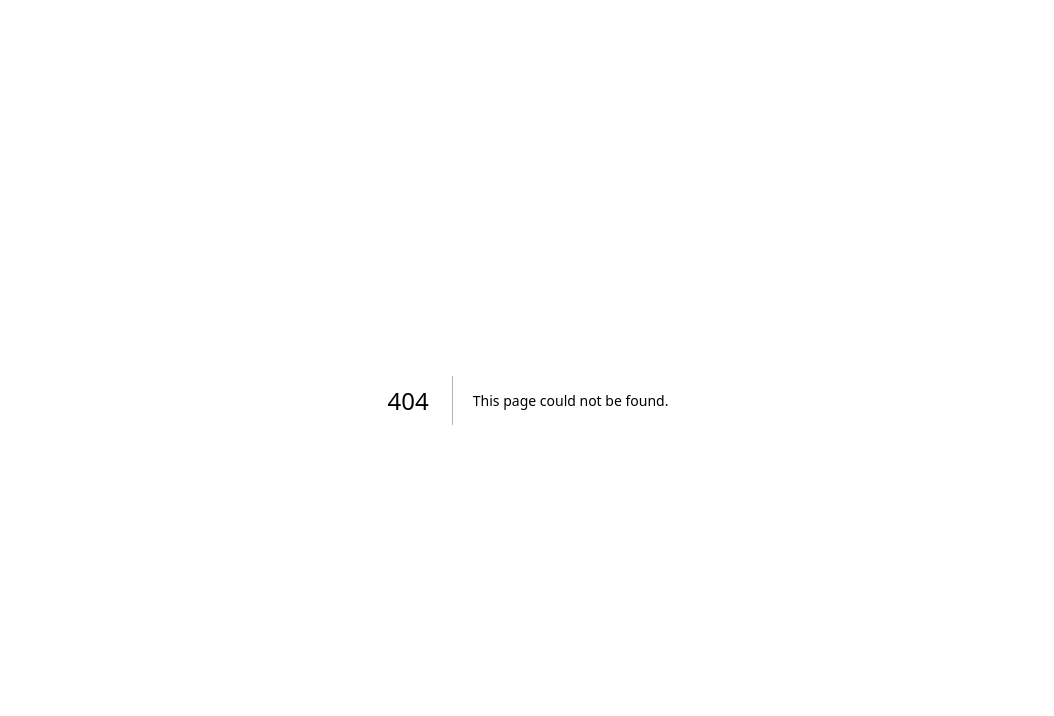
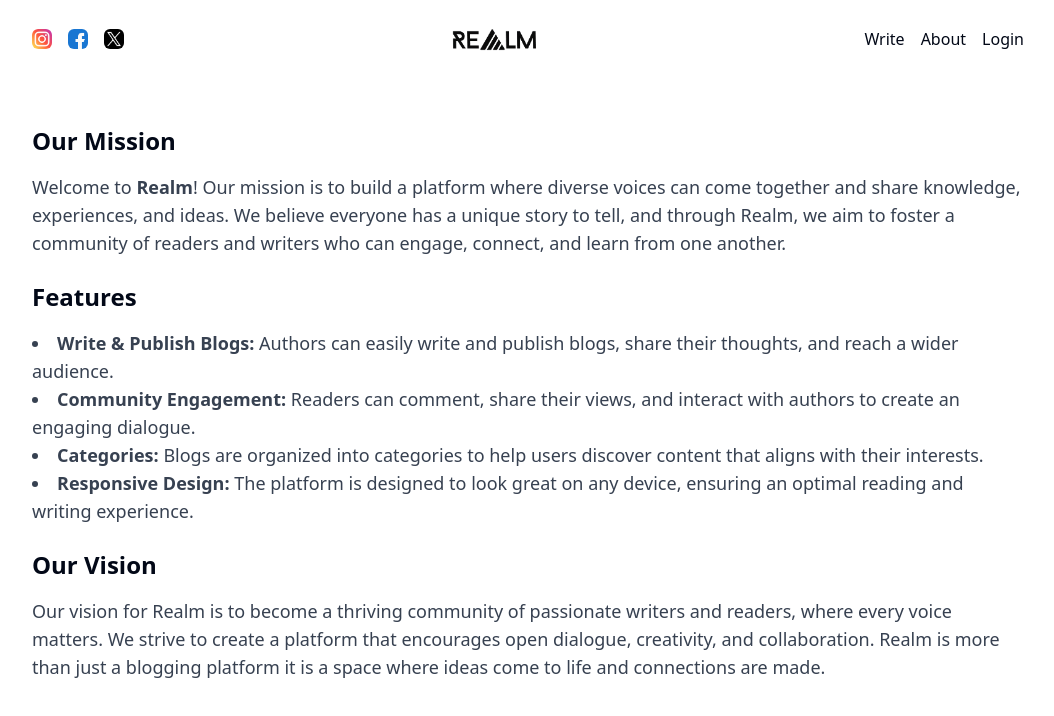
Before and after one commit to UdayPandey01/realm, a Next.js app: page /about in a window 1280 px wide. Before the commit this address had no page. Shown: the top 716 px of the page, without its empty margins (112-1166 px from the left). Built offline with nearby package versions, Linux system fonts and the light colour scheme.

Commit message:
aboutPage

```diff
--- /dev/null
+++ b/app/(dashboard)/about/page.tsx
@@ -0,0 +1,39 @@
+"use client"
+
+import Navbar from '@/components/Navbar';
+import React from 'react';
+
+const About = () => {
+  return (
+    <div>
+        <Navbar/>
+    <div className="max-w-5xl mx-auto px-4 py-12">
+      <section className="space-y-6">
+        <div>
+          <h2 className="text-2xl font-semibold mb-4">Our Mission</h2>
+          <p className="text-lg text-gray-700">
+            Welcome to <strong>Realm</strong>! Our mission is to build a platform where diverse voices can come together and share knowledge, experiences, and ideas. We believe everyone has a unique story to tell, and through Realm, we aim to foster a community of readers and writers who can engage, connect, and learn from one another.
+          </p>
+        </div>
+        <div>
+          <h2 className="text-2xl font-semibold mb-4">Features</h2>
+          <ul className="list-disc list-inside text-lg text-gray-700">
+            <li><strong>Write & Publish Blogs:</strong> Authors can easily write and publish blogs, share their thoughts, and reach a wider audience.</li>
+            <li><strong>Community Engagement:</strong> Readers can comment, share their views, and interact with authors to create an engaging dialogue.</li>
+            <li><strong>Categories:</strong> Blogs are organized into categories to help users discover content that aligns with their interests.</li>
+            <li><strong>Responsive Design:</strong> The platform is designed to look great on any device, ensuring an optimal reading and writing experience.</li>
+          </ul>
+        </div>
+        <div>
+          <h2 className="text-2xl font-semibold mb-4">Our Vision</h2>
+          <p className="text-lg text-gray-700">
+            Our vision for Realm is to become a thriving community of passionate writers and readers, where every voice matters. We strive to create a platform that encourages open dialogue, creativity, and collaboration. Realm is more than just a blogging platform it is a space where ideas come to life and connections are made.
+          </p>
+        </div>
+      </section>
+    </div>
+    </div>
+  );
+};
+
+export default About;
--- a/app/(dashboard)/category/[category]/page.tsx
+++ /dev/null
@@ -1,52 +0,0 @@
-"use client";
-
-import Navbar from "@/components/Navbar";
-import React, { use, useEffect, useState } from "react";
-
-interface Blog {
-  id: string;
-  title: string;
-  content: string;
-}
-
-const CategoryPage = ({ params }: { params: Promise<{ category: string }> }) => {
-  const { category } = use( params);
-  const [blogs, setBlogs] = useState<Blog[]>([]);
-
-  useEffect(() => {
-    if (category) {
-      fetchBlogs(category);
-    }
-  }, [category]);
-
-  const fetchBlogs = async (category: string) => {
-    try {
-      console.log("category", category)
-      const response = await fetch(`/api/blogs/cat-blog/${category}`);
-      const data = await response.json();
-      setBlogs(data.blog || []);
-    } catch (error) {
-      console.error("Error fetching blogs:", error);
-    }
-  };
-
-  return (
-    <div>
-      <Navbar/>
-    <div className="mt-8">
-      <h1 className="text-3xl font-semibold">Category: {category}</h1>
-
-      <ul className="mt-4 space-y-4">
-        {blogs.map((blog) => (
-          <li key={blog.id} className="p-4 border rounded">
-            <h2 className="text-xl font-semibold">{blog.title}</h2>
-            <p>{blog.content}</p>
-          </li>
-        ))}
-      </ul>
-    </div>
-    </div>
-  );
-};
-
-export default CategoryPage;
--- a/components/Navbar.tsx
+++ b/components/Navbar.tsx
@@ -66,9 +66,6 @@ const Navbar = () => {
         <Link href="/new-story">
           <p>Write</p>
         </Link>
-        <Link href="/contact">
-          <p>Contact</p>
-        </Link>
         <Link href="/about">
           <p>About</p>
         </Link>
```
